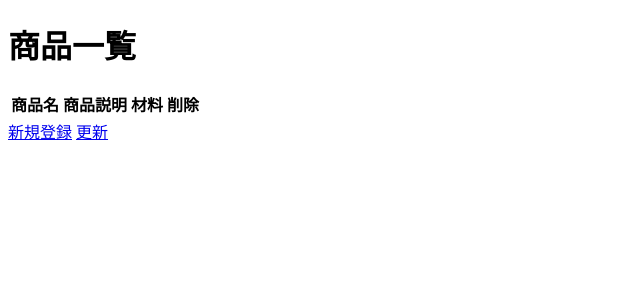
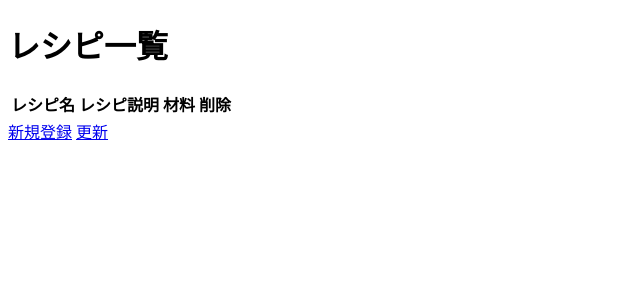
Before and after one commit to minamidate216/final, a PHP site: page / in a window 1280 px wide. Shown: the top 300 px of the page, without its empty margins (0-640 px from the left). Run offline with PHP 8.4, Linux system fonts and the light colour scheme; data that the repository does not hold is empty.

Commit message:
Update index.php

```diff
--- a/src/index.php
+++ b/src/index.php
@@ -3,17 +3,17 @@
 
 <head>
   <meta charset="UTF-8" />
-  <title>商品一覧</title>
+  <title>レシピ一覧</title>
 </head>
 <?php require 'db-connect.php'?>
 <body>
-  <h1>商品一覧</h1>
+  <h1>レシピ一覧</h1>
   <table>
     <form action="update.php" method="post">
       <form action="delete.php" method="post">
         <tr>
-          <th>商品名</th>
-          <th>商品説明</th>
+          <th>レシピ名</th>
+          <th>レシピ説明</th>
           <th>材料</th>
           <th>削除</th>
         </tr>
```
